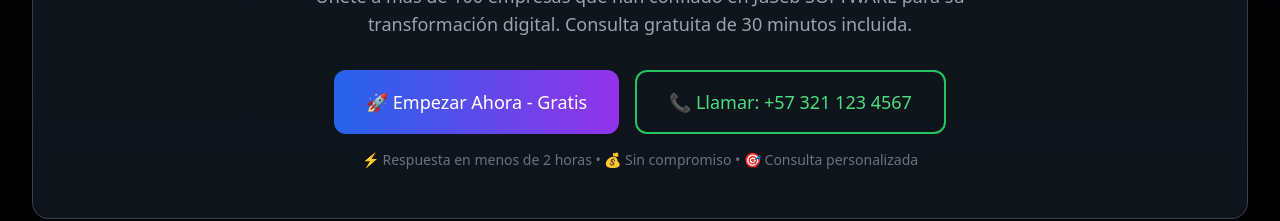
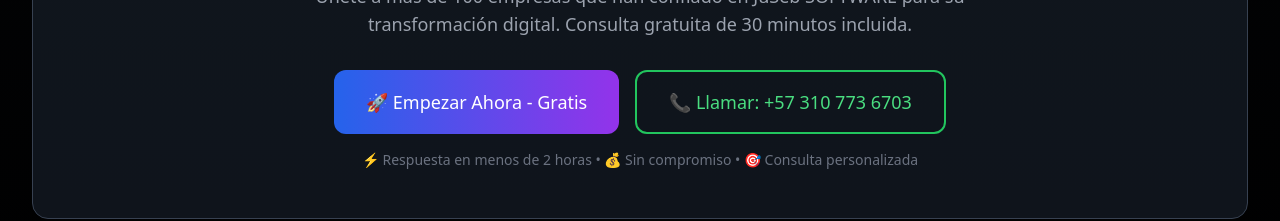
Before and after one commit to SebastianAyala13/JuSeb-Software, a Next.js app: page /servicios in a window 1280 px wide. Shown: the part 3513-3734 px from the top of the page. Built offline with nearby package versions, Linux system fonts and the light colour scheme.

Commit message:
Cambio cel

```diff
--- a/src/app/servicios/page.tsx
+++ b/src/app/servicios/page.tsx
@@ -433,7 +433,7 @@ export default function Servicios() {
                 whileTap={{ scale: 0.95 }}
                 className="px-8 py-4 border-2 border-green-500 text-green-400 rounded-xl font-medium text-lg hover:bg-green-500 hover:text-white transition-colors"
               >
-                📞 Llamar: +57 321 123 4567
+                📞 Llamar: +57 310 773 6703
               </motion.button>
             </div>
             <p className="text-sm text-gray-500 mt-4">
```
